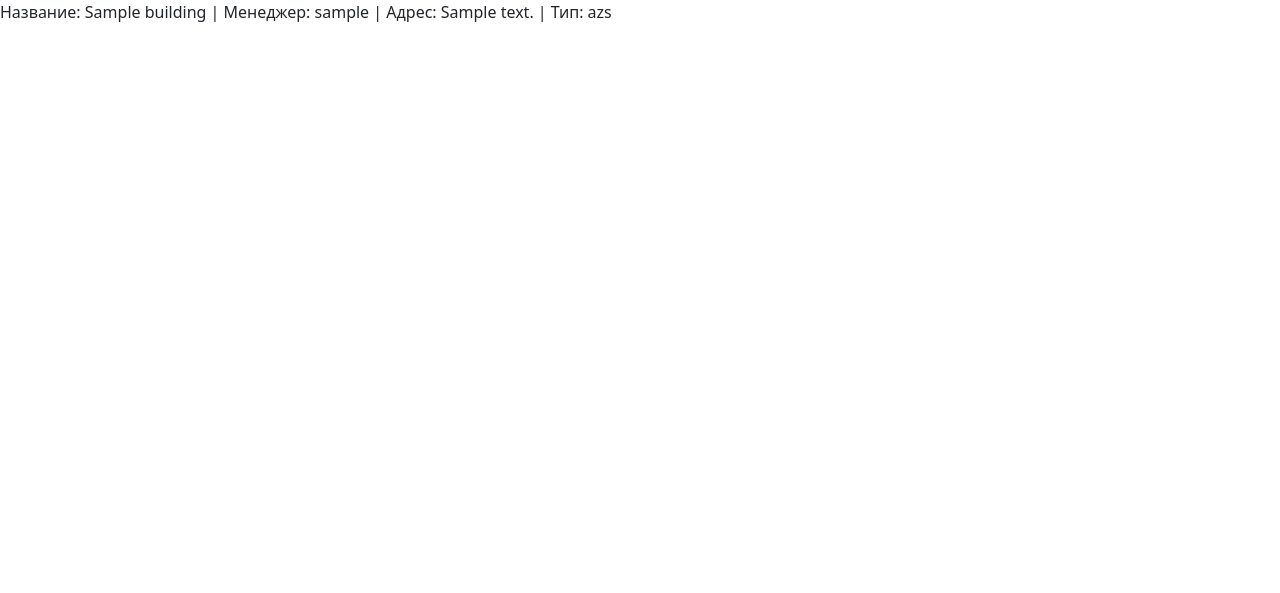
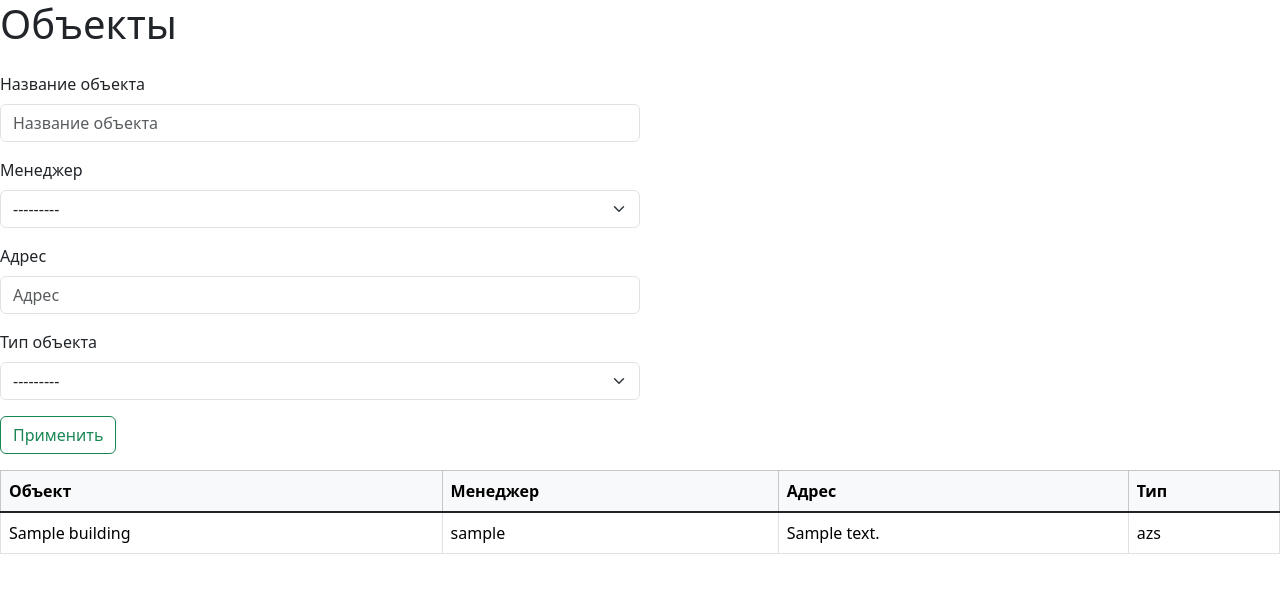
Before and after one commit to AmanturKiller/navOtdel, a Django app: page /buildings/list/ in a window 1280 px wide. Shown: the top 593 px of the page. Run offline with Django 5.2, Linux system fonts and the light colour scheme; tables that the repository leaves empty hold one stand-in row (values such as "Sample post"); some libraries are stand-ins or nearby versions.

Commit message:
buildings list fixes

```diff
--- /dev/null
+++ b/building/filters.py
@@ -0,0 +1,8 @@
+from building.models import Building
+import django_filters
+
+class BuildingFilter(django_filters.FilterSet):
+    name = django_filters.CharFilter(lookup_expr="icontains", label="Название объекта")
+    class Meta:
+        model = Building
+        fields = ['name', 'manager', 'address', 'building_type']
--- a/building/views/list.py
+++ b/building/views/list.py
@@ -1,8 +1,13 @@
 from django.shortcuts import render
 from building.models import *
+from building.filters import *
 
 
 def buildings_list(request):
     buildings_list = Building.objects.all()
-    context = {"buildings": buildings_list}
+    filter_object = BuildingFilter(
+        data = request.GET,
+        queryset = buildings_list
+    )
+    context = {"filter_object": filter_object}
     return render(request, 'building/list.html', context)
--- a/templates/building/list.html
+++ b/templates/building/list.html
@@ -3,8 +3,32 @@
 
 {% block content %}
 
-    {% for building in buildings %}
-        <div>Название: {{ building.name }} | Менеджер: {{ building.manager }} | Адрес: {{ building.address }} | Тип: {{ building.building_type }}</div>
-    {% endfor %}
+    <h1>Объекты</h1>
+    <p class="row">
+        <form class="col-lg-6" method="get">
+            {% bootstrap_form filter_object.form %}
+            <button class="btn btn-outline-success">Применить</button>
+        </form>
+    </p>
+    <table class="table table-stripped table-hover table-bordered">
+        <thead>
+            <tr class="table-light">
+                <th>Объект</th>
+                <th>Менеджер</th>
+                <th>Адрес</th>
+                <th>Тип</th>
+            </tr>
+        </thead>
+        <tbody class="table-group-divider">
+            {% for building in filter_object.qs %}
+                <tr>
+                    <td><a href="/buildings/detail/{{ building.pk }}/" style="text-decoration: none; color: black;">{{ building.name }}</a></td>
+                    <td>{{ building.manager }}</td>
+                    <td>{{ building.address }}</td>
+                    <td>{{ building.building_type }}</td>
+                </tr>
+            {% endfor %}
+        </tbody>
+    </table>
 
 {% endblock %}
```
